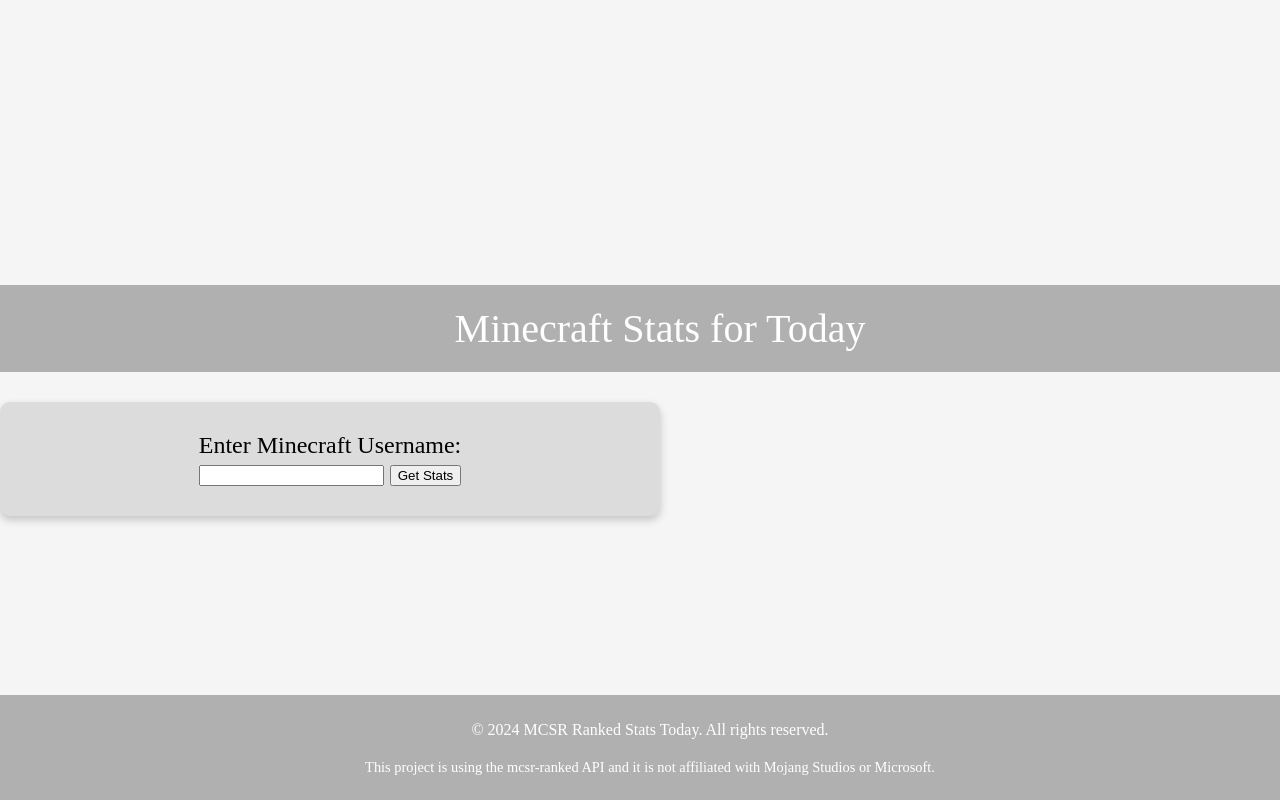
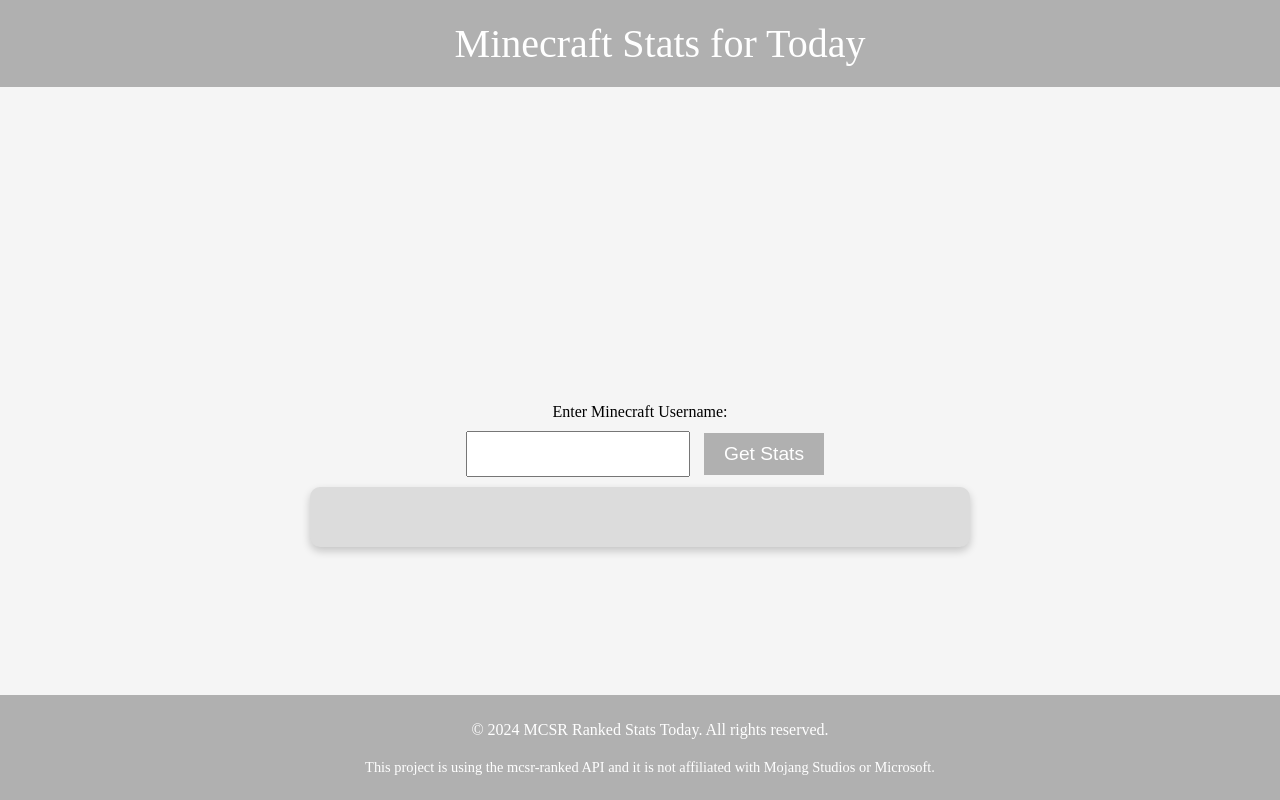
Before and after one commit to m4xLMAO/MCSR-Ranked-Stats-Today, a Flask app: page / in a window 1280 px wide. Run offline with Flask 3, Linux system fonts and the light colour scheme.

Commit message:
Cool interface

```diff
--- a/templates/index.html
+++ b/templates/index.html
@@ -4,7 +4,10 @@
     <meta charset="UTF-8">
     <meta name="viewport" content="width=device-width, initial-scale=1.0">
     <title>Minecraft Stats for Today</title>
+    <!-- Favicon -->
+    <link rel="icon" href="assets/favicon.ico" type="image/x-icon">
     <style>
+        /* General styles */
         body {
             font-family: 'DM Serif Text', serif;
             background-color: #f5f5f5;
@@ -12,9 +15,10 @@
             padding: 0;
             display: flex;
             justify-content: center;
-            align-items: flex-start; /* Changed this from center to flex-start */
+            align-items: flex-start; /* Align content to the top */
             height: 100vh;
             flex-direction: column;
+            overflow: hidden; /* Disable scrolling */
         }
         header {
             background-color: #b0b0b0;
@@ -23,6 +27,17 @@
             padding: 20px;
             color: white;
             font-size: 2.5em;
+            position: absolute;
+            top: 0;
+            left: 0;
+        }
+        .content {
+            display: flex;
+            flex-direction: column;
+            align-items: center;
+            justify-content: center;
+            margin-top: 100px; /* Add a gap between header and content */
+            width: 100%;
         }
         .stats {
             background-color: #dcdcdc;
@@ -31,7 +46,6 @@
             box-shadow: 0 4px 8px rgba(0, 0, 0, 0.2);
             width: 80%;
             max-width: 600px;
-            margin-top: 30px;
             text-align: center;
             font-size: 1.5em;
         }
@@ -64,18 +78,41 @@
             color: white;
             text-decoration: none;
         }
+        /* Centering form and button */
+        form {
+            text-align: center;
+            margin-top: 50px;
+        }
+        input[type="text"] {
+            padding: 10px;
+            font-size: 1.2em;
+            margin: 10px;
+            width: 200px;
+        }
+        button {
+            padding: 10px 20px;
+            font-size: 1.2em;
+            background-color: #b0b0b0;
+            border: none;
+            color: white;
+            cursor: pointer;
+        }
+        button:hover {
+            background-color: #9a9a9a;
+        }
     </style>
 </head>
 <body>
     <header>
         Minecraft Stats for Today
     </header>
-    <div class="stats">
+    <div class="content">
         <form method="POST">
             <label for="username">Enter Minecraft Username:</label><br>
             <input type="text" id="username" name="username" required>
             <button type="submit">Get Stats</button>
         </form>
+        <div class="stats">
             {% if stats %}
             <h2>{{ stats.username }}'s Stats for Today</h2>
             <p>Elo: <strong>{{ stats.total_elo_change }}</strong></p>
@@ -88,6 +125,7 @@
             <p style="color: red;">Error: {{ error }}</p>
             {% endif %}
         </div>
+    </div>
     <footer>
         <p>© 2024 MCSR Ranked Stats Today. All rights reserved.</p>
         <p class="license">This project is using the <a href="https://mcsrranked.com/" target="_blank">mcsr-ranked API</a> and it is not affiliated with Mojang Studios or Microsoft.</p>
```
Also changed, not shown: assets/favicon.ico (added). Lines whose indentation alone changed are shown as unchanged.
